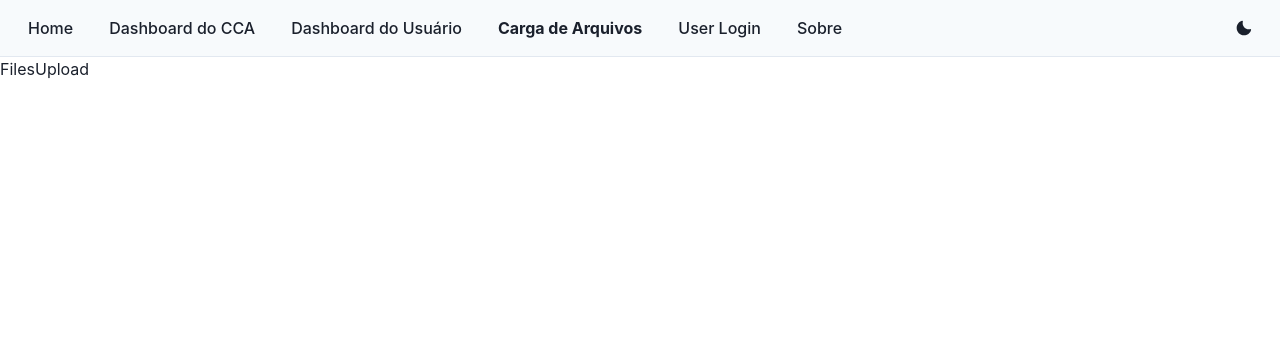
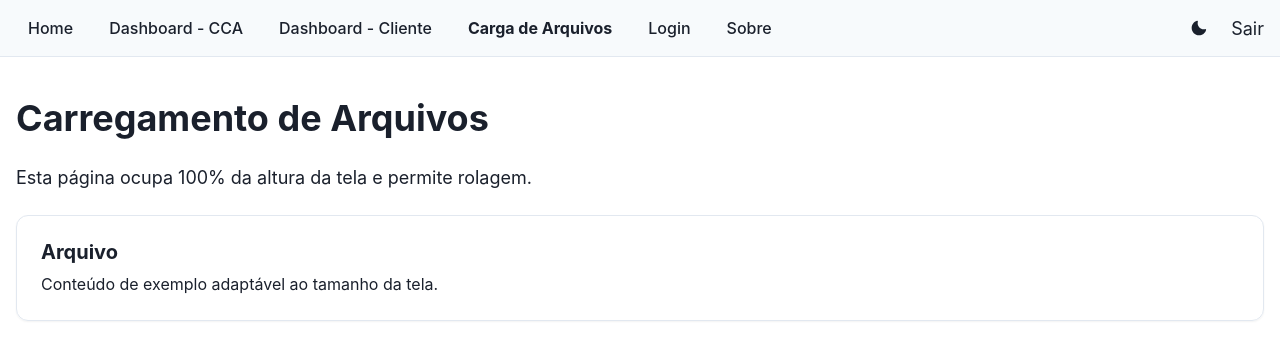
Before and after one commit to alnrf/Docs, a React (Create React App) app: page /file-upload in a window 1280 px wide. Shown: the top 360 px of the page. Built offline with nearby package versions, Linux system fonts and the light colour scheme.

Commit message:
Componentes

```diff
--- a/package.json
+++ b/package.json
@@ -18,6 +18,7 @@
     "framer-motion": "^10.18.0",
     "react": "^18.3.1",
     "react-dom": "^18.3.1",
+    "react-icons": "^5.5.0",
     "react-router-dom": "^7.8.0",
     "react-scripts": "5.0.1",
     "typescript": "^4.9.5",
--- a/src/components/Navbar.tsx
+++ b/src/components/Navbar.tsx
@@ -7,9 +7,11 @@ import {
   Link as ChakraLink,
   useColorMode,
   useColorModeValue,
+  Text,
 } from "@chakra-ui/react";
 import { Link, useLocation } from "react-router-dom";
 import { MoonIcon, SunIcon } from "@chakra-ui/icons";
+import { navigationLinks } from "../utils/utils";
 
 export const Navbar = () => {
   const { colorMode, toggleColorMode } = useColorMode();
@@ -47,20 +49,19 @@ export const Navbar = () => {
       <Container maxW="container.xl" py={2}>
         <Flex align="center" justify="space-between">
           <HStack spacing={3}>
-            <NavLink to="/" label="Home" />
-
-            <NavLink to="/admin-dashboard" label="Dashboard do CCA" />
-            <NavLink to="/user-dashboard" label="Dashboard do Usuário" />
-            <NavLink to="/file-upload" label="Carga de Arquivos" />
-            <NavLink to="/user-login" label="User Login" />
-            <NavLink to="/about" label="Sobre" />
+            {navigationLinks.map((link) => (
+              <NavLink key={link.to} to={link.to} label={link.label} />
+            ))}
           </HStack>
+          <HStack spacing={3}>
             <IconButton
               aria-label="Toggle color mode"
               onClick={toggleColorMode}
               icon={colorMode === "light" ? <MoonIcon /> : <SunIcon />}
               variant="ghost"
             />
+            <Text fontSize={{ base: "md", md: "lg" }}>Sair</Text>
+          </HStack>
         </Flex>
       </Container>
     </Box>
--- a/src/pages/AdminDashboard.tsx
+++ b/src/pages/AdminDashboard.tsx
@@ -1,5 +1,22 @@
 import React from "react";
+import { Box, Container, Heading, Stack, Text } from "@chakra-ui/react";
 
 export default function AdminDashboard() {
-  return <div>AdminDashboard</div>;
+  return (
+    <Box minH="100vh">
+      <Container
+        maxW={{ base: "container.sm", md: "container.lg", xl: "container.xl" }}
+        py={{ base: 6, md: 10 }}
+      >
+        <Stack spacing={6}>
+          <Heading as="h1" size={{ base: "lg", md: "xl" }}>
+            Dashboard - CCA
+          </Heading>
+          <Text fontSize={{ base: "md", md: "lg" }}>
+            Esta página ocupa 100% da altura da tela e permite rolagem.
+          </Text>
+        </Stack>
+      </Container>
+    </Box>
+  );
 }
--- a/src/pages/FilesUpload.tsx
+++ b/src/pages/FilesUpload.tsx
@@ -1,5 +1,36 @@
 import React from "react";
+import { Box, Container, Heading, Stack, Text, VStack } from "@chakra-ui/react";
 
 export default function FilesUpload() {
-  return <div>FilesUpload</div>;
+  return (
+    <Box minH="100vh">
+      <Container
+        maxW={{ base: "container.sm", md: "container.lg", xl: "container.xl" }}
+        py={{ base: 6, md: 10 }}
+      >
+        <Stack spacing={6}>
+          <Heading as="h1" size={{ base: "lg", md: "xl" }}>
+            Carregamento de Arquivos
+          </Heading>
+          <Text fontSize={{ base: "md", md: "lg" }}>
+            Esta página ocupa 100% da altura da tela e permite rolagem.
+          </Text>
+
+          <VStack align="stretch" spacing={4}>
+            <Box
+              p={{ base: 4, md: 6 }}
+              rounded="xl"
+              borderWidth="1px"
+              shadow="sm"
+            >
+              <Heading as="h2" size="md" mb={2}>
+                Arquivo
+              </Heading>
+              <Text>Conteúdo de exemplo adaptável ao tamanho da tela.</Text>
+            </Box>
+          </VStack>
+        </Stack>
+      </Container>
+    </Box>
+  );
 }
--- a/src/pages/UserDashboard.tsx
+++ b/src/pages/UserDashboard.tsx
@@ -1,5 +1,22 @@
+import { Box, Container, Heading, Stack, Text } from "@chakra-ui/react";
 import React from "react";
 
 export default function UserDashboard() {
-  return <div>UserDashboard</div>;
+  return (
+    <Box minH="100vh">
+      <Container
+        maxW={{ base: "container.sm", md: "container.lg", xl: "container.xl" }}
+        py={{ base: 6, md: 10 }}
+      >
+        <Stack spacing={6}>
+          <Heading as="h1" size={{ base: "lg", md: "xl" }}>
+            Dashboard - Cliente
+          </Heading>
+          <Text fontSize={{ base: "md", md: "lg" }}>
+            Esta página ocupa 100% da altura da tela e permite rolagem.
+          </Text>
+        </Stack>
+      </Container>
+    </Box>
+  );
 }
--- a/src/pages/UserLogin.tsx
+++ /dev/null
@@ -1,5 +0,0 @@
-import React from "react";
-
-export default function UserLogin() {
-  return <div>UserLogin</div>;
-}
--- a/src/routes/AppRoutes.tsx
+++ b/src/routes/AppRoutes.tsx
@@ -5,7 +5,6 @@ import About from "../pages/About";
 import AdminDashboard from "../pages/AdminDashboard";
 import UserDashboard from "../pages/UserDashboard";
 import FilesUpload from "../pages/FilesUpload";
-import UserLogin from "../pages/UserLogin";
 
 export const AppRoutes = () => (
   <Routes>
@@ -15,6 +14,5 @@ export const AppRoutes = () => (
     <Route path="/admin-dashboard" element={<AdminDashboard />} />
     <Route path="/user-dashboard" element={<UserDashboard />} />
     <Route path="/file-upload" element={<FilesUpload />} />
-    <Route path="/user-login" element={<UserLogin />} />
   </Routes>
 );
--- /dev/null
+++ b/src/utils/utils.ts
@@ -0,0 +1,8 @@
+export const navigationLinks = [
+    { to: "/", label: "Home" },
+    { to: "/admin-dashboard", label: "Dashboard - CCA" },
+    { to: "/user-dashboard", label: "Dashboard - Cliente" },
+    { to: "/file-upload", label: "Carga de Arquivos" },
+    { to: "/login", label: "Login" },
+    { to: "/about", label: "Sobre" },
+]
```
Also changed, not shown: 1 other file (tests, documents, lock files or other folders). Lines whose indentation alone changed are shown as unchanged.
